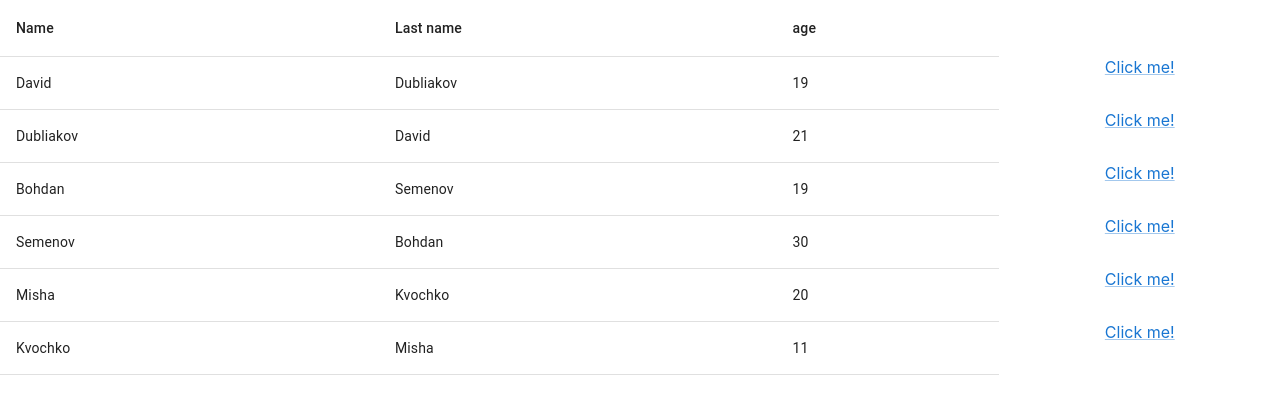
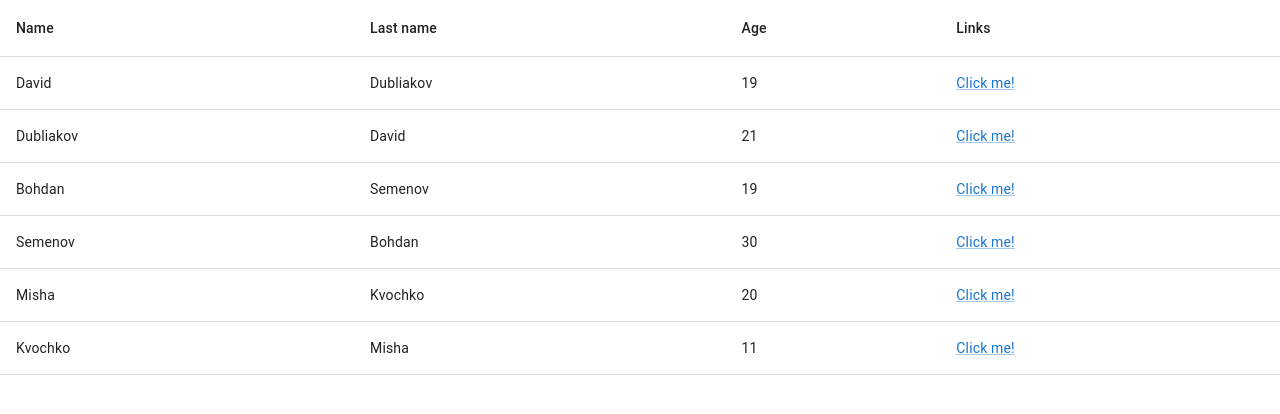
Before and after one commit to heilrake/my-app, a React (Create React App) app: page / in a window 1280 px wide. Shown: the top 414 px of the page. Built offline with nearby package versions, Linux system fonts and the light colour scheme.

Commit message:
fixed row links

```diff
--- a/src/lesson/Lesson10/Task1/component/TableOfUsers.jsx
+++ b/src/lesson/Lesson10/Task1/component/TableOfUsers.jsx
@@ -15,7 +15,8 @@ const TableOfUsers = ({ users, showMessage }) => (
         <TableRow>
           <TableCell>Name</TableCell>
           <TableCell>Last name</TableCell>
-          <TableCell>age</TableCell>
+          <TableCell>Age</TableCell>
+          <TableCell>Links</TableCell>
         </TableRow>
       </TableHead>
       <TableBody>
@@ -24,7 +25,7 @@ const TableOfUsers = ({ users, showMessage }) => (
             <TableCell>{item.firstName}</TableCell>
             <TableCell>{item.lastName}</TableCell>
             <TableCell>{item.age}</TableCell>
-            <Link href='#' onClick={showMessage}>Click me!</Link >
+            <TableCell><Link href='#' onClick={showMessage}>Click me!</Link ></TableCell>
           </TableRow>
         ))}
       </TableBody>
```
